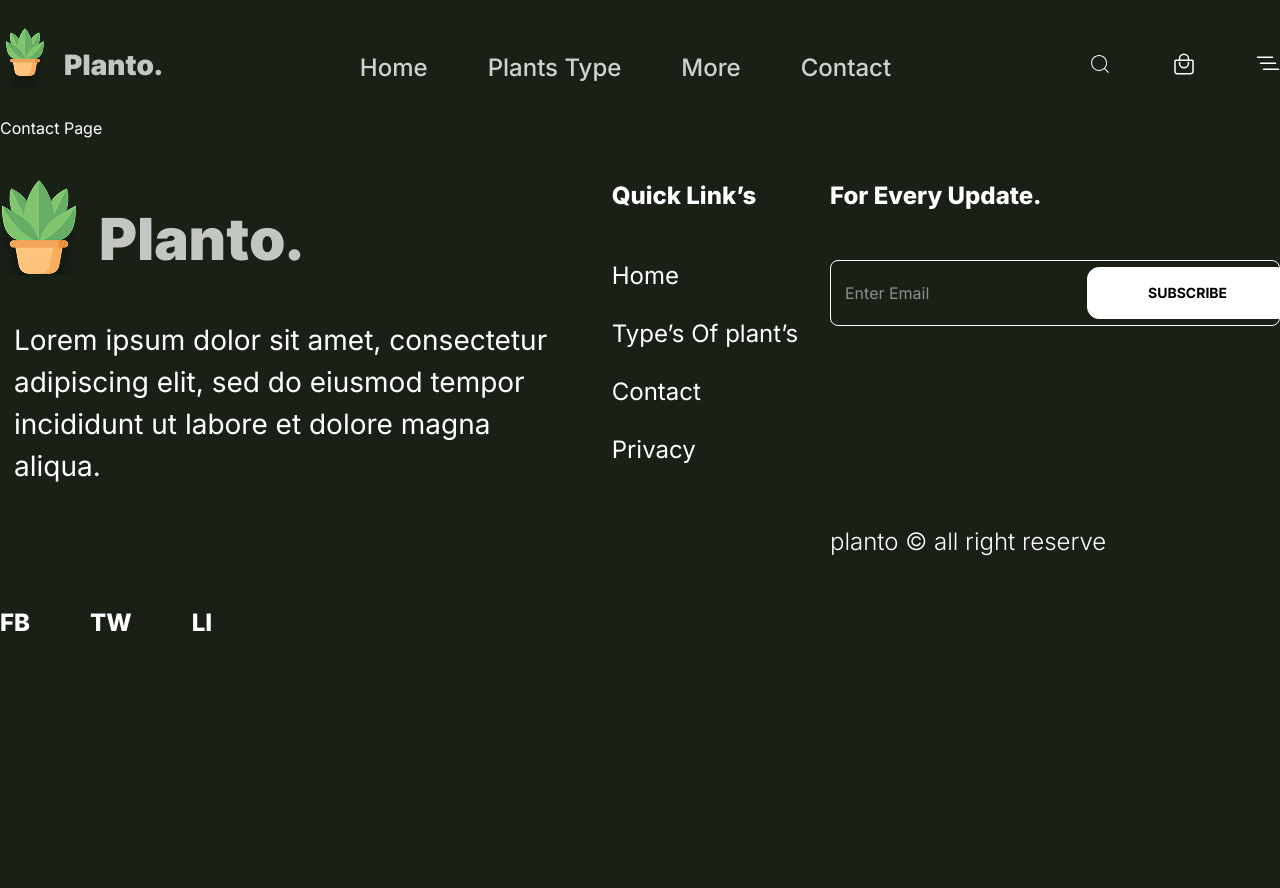
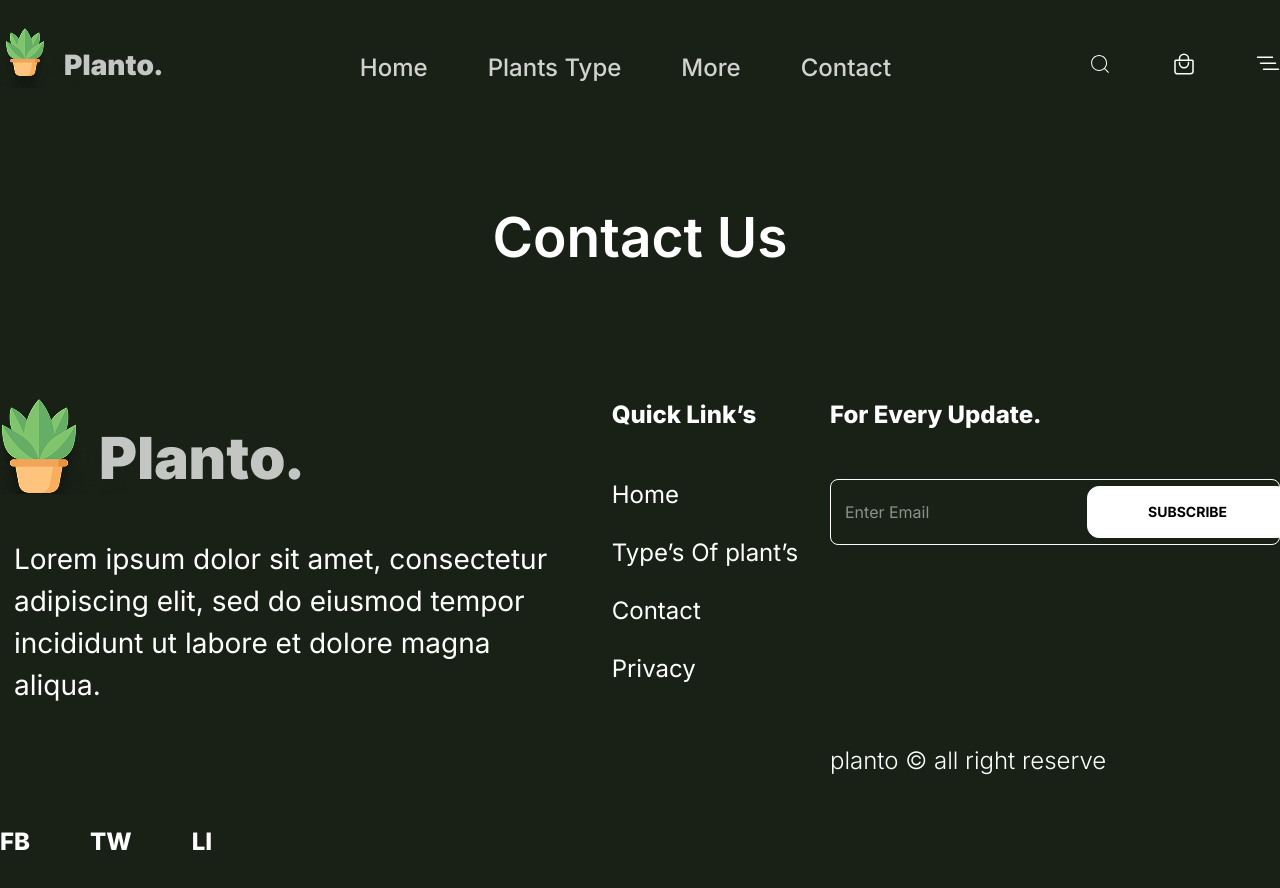
Before and after one commit to mesbaulrafi/planto, a React (Vite) app: page /contact in a window 1280 px wide. Shown: the top 888 px of the page. Before the commit the page ends 800 px from the top, so only its background shows below. Built offline with nearby package versions, Linux system fonts and the light colour scheme.

Commit message:
add : Contact part

```diff
--- a/src/components/pages/Contact.jsx
+++ b/src/components/pages/Contact.jsx
@@ -2,7 +2,13 @@ import React from 'react'
 
 const Contact = () => {
   return (
-    <div>Contact Page</div>
+   <>
+   <div className="py-20">
+    <div className="">
+      <h2 className='font-inter font-semibold text-[55px] text-center'>Contact Us </h2>
+    </div>
+   </div>
+   </>
   )
 }
 
```
